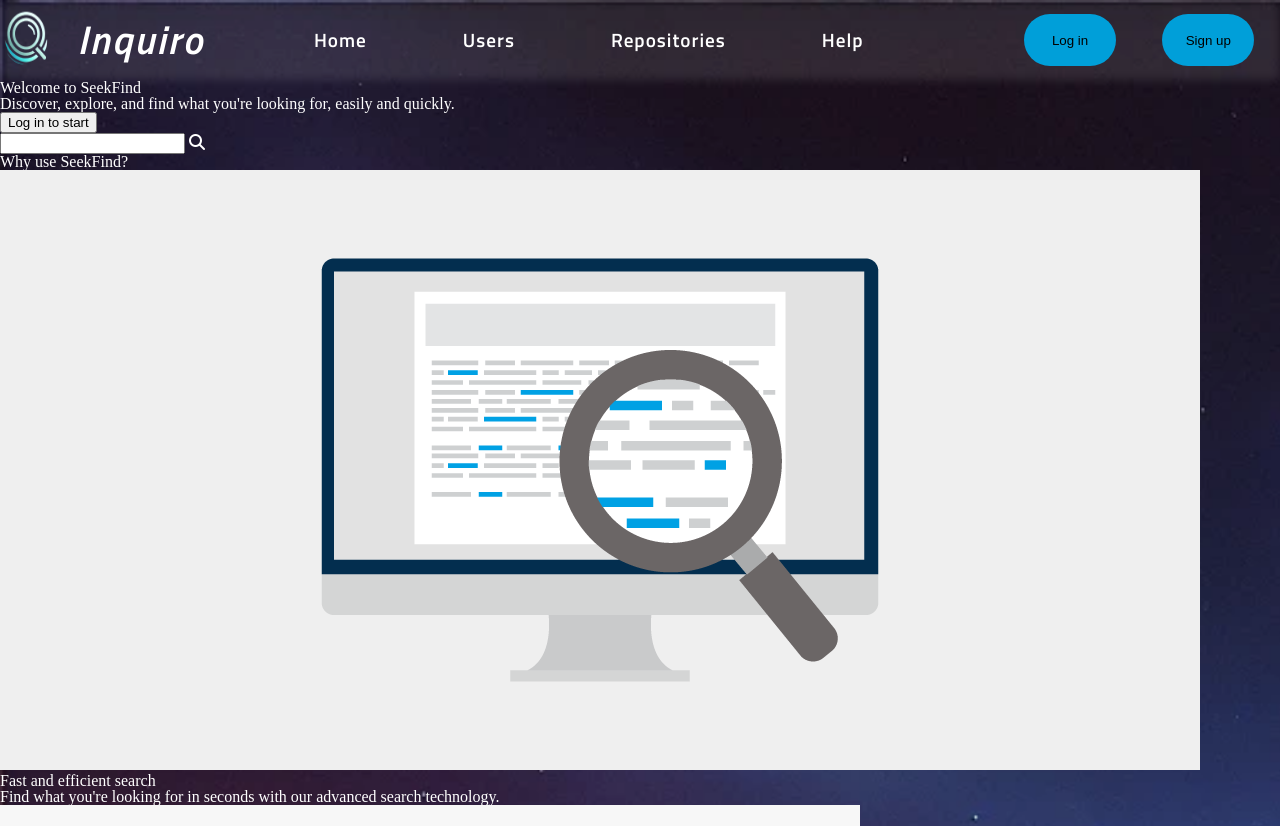
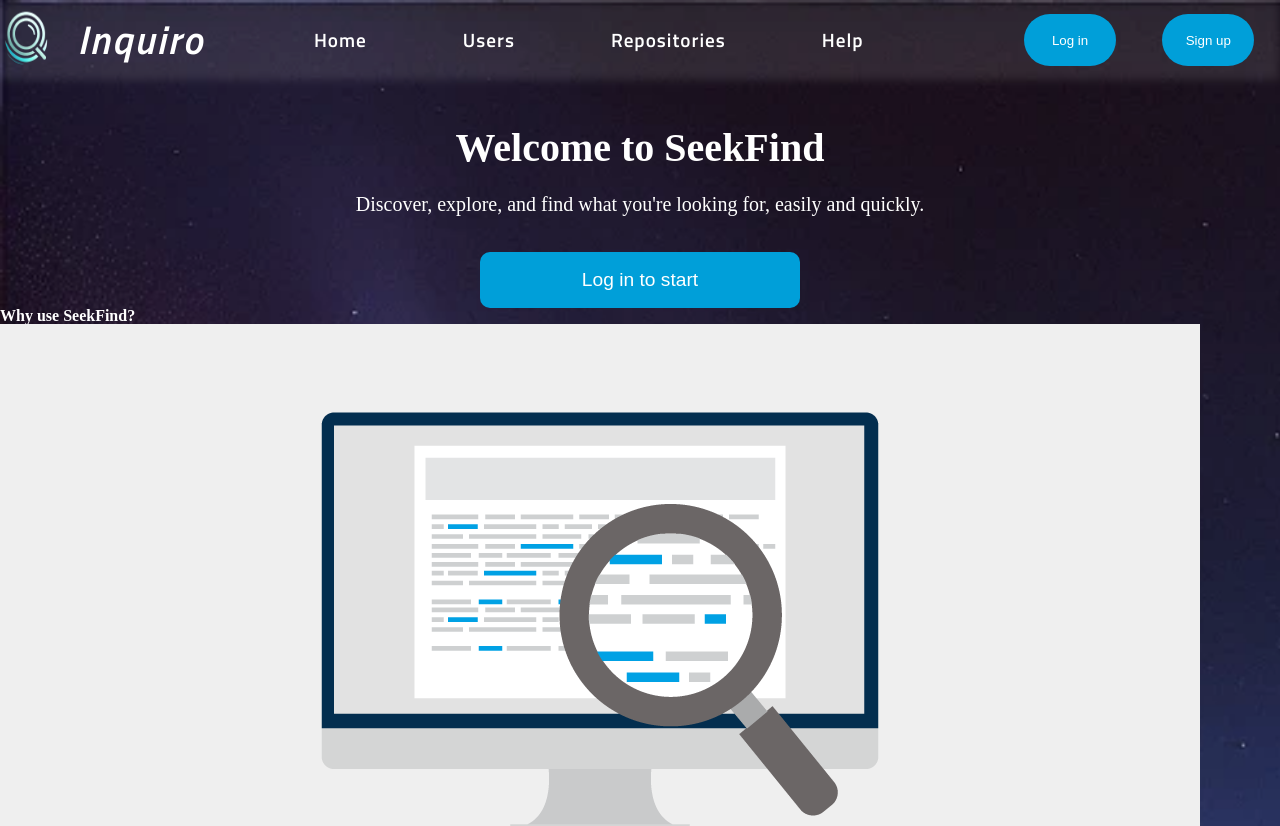
Before and after one commit to SamuelFDEZS/githubSearch, a plain HTML site: page pages/home.html in a window 1280 px wide. Shown: the top 826 px of the page. Drawn offline with Linux system fonts and the light colour scheme; a script that the page names is missing; files whose address does not match are found by name.

Commit message:
Style welcome section

```diff
--- a/pages/home.html
+++ b/pages/home.html
@@ -37,10 +37,10 @@
         <button class="welcome__login-btn">Log in to start</button>
     </section>
 
-    <section class="search">
+    <!--<section class="search">
         <input type="text" class="search__input" id="search-box">
         <span class="fa-solid fa-magnifying-glass"></span>
-    </section>
+    </section>-->
 
     <section class="benefit">
         <h2 class="benefit__title">Why use SeekFind?</h2>
--- a/styles/base/_variables.scss
+++ b/styles/base/_variables.scss
@@ -12,7 +12,7 @@
     --font-size-list-item: 1.2rem;
 
     // Spacing
-    --container-vertical-margin: 10vh;
+    --container-vertical-margin: 6vh;
     --container-horizontal-margin: 10vw;
 
     // Colours
@@ -25,6 +25,7 @@
 
     --font-style-logo: 'Titilium-Title';
     --font-style-semiBold: 'Titilium-SemiBold';
+    --font-style-regular: 'Ttitilium-Regular';
 }
 
 $body-bg: url("../../assets/images/body_background.webp");
--- a/styles/base/main.scss
+++ b/styles/base/main.scss
@@ -3,3 +3,4 @@
 @import "../utils/fonts";
 @import "../components/body";
 @import "../components/header";
+@import "../components/welcome";
--- a/styles/components/_body.scss
+++ b/styles/components/_body.scss
@@ -2,6 +2,7 @@ body{
     background-image: $body-bg;
     background-repeat: no-repeat;
     background-size: cover;
-    color: white;
+    color: var(--font-text-color);
     overflow-x: hidden;
+    font-family: var(--font-style-regular);
 }
--- a/styles/components/_header.scss
+++ b/styles/components/_header.scss
@@ -94,6 +94,7 @@
             border: 0;
             border-radius: 30px;
             transition: 0.3s;
+            color: var(--font-text-color);
 
             &:hover{
                 cursor: pointer;
--- /dev/null
+++ b/styles/components/_welcome.scss
@@ -0,0 +1,35 @@
+.welcome{
+    width: 100vw;
+    margin-top: var(--container-vertical-margin);
+    display: flex;
+    flex-direction: column;
+    align-items: center;
+    &__title{
+        font-size: var(--font-size-h1);
+        text-align: center;
+    }
+
+    &__paragraph{
+        text-align: center;
+        margin-top: 2%;
+        font-size: var(--font-size-paragraph);
+    }
+
+    &__login-btn{
+        margin-top: 3%;
+        width: 25%;
+        height: 7vh;
+        font-size: var(--font-size-list-item);
+        border-radius: 10px;
+        color: var(--font-text-color);
+        background-color: var(--button-bg);
+        border: 0;
+        outline: none;
+        transition: 0.3s;
+
+        &:hover{
+            cursor: pointer;
+            background-color: var(--button-bg-hover);;
+        }
+    }
+}
--- a/styles/utils/_fonts.scss
+++ b/styles/utils/_fonts.scss
@@ -7,3 +7,8 @@
     font-family: 'Titilium-SemiBold';
     src: url('../../assets/fonts/TitilliumWeb-SemiBold.ttf');
 }
+
+@font-face {
+    font-family: 'Ttilium-Regular';
+    src: url('../../assets/fonts/TitilliumWeb-Regular.ttf');
+}
--- a/styles/utils/_mixin.scss
+++ b/styles/utils/_mixin.scss
@@ -21,31 +21,3 @@ $breakpoints: (
         @error "Oops, seems like the breakpoint #{$size} isn't defined yet";
     }
 }
-
-/*-- Search --*/
-
-@mixin search-input-breakpoints {
-    width: 90%;
-    border-radius: 9px;
-    margin-left: 2%;
-    height: 60%;
-    background-color: #ffffff;
-    box-shadow: 0 0 15px rgba(0, 0, 0, 0.4);
-    font-size: 1.3rem;
-    @content;
-}
-
-@mixin search-button-breakpoints {
-    content: "\f002";
-    font-family: 'Font Awesome 5 Free';
-    font-weight: 900;
-    @content;
-}
-
-/*-- Main --*/
-@mixin create-breakpoints {
-    width: 97%;
-    margin: 0;
-    border-radius: 30px;
-    @content;
-}
--- a/styles/utils/_reset.scss
+++ b/styles/utils/_reset.scss
@@ -87,7 +87,6 @@ video {
     padding: 0;
     border: 0;
     font-size: 100%;
-    font: inherit;
     vertical-align: baseline;
 }
 
```
Also changed, not shown: assets/fonts/TitilliumWeb-Regular.ttf (added), styles/base/main.css, 1 other file.
